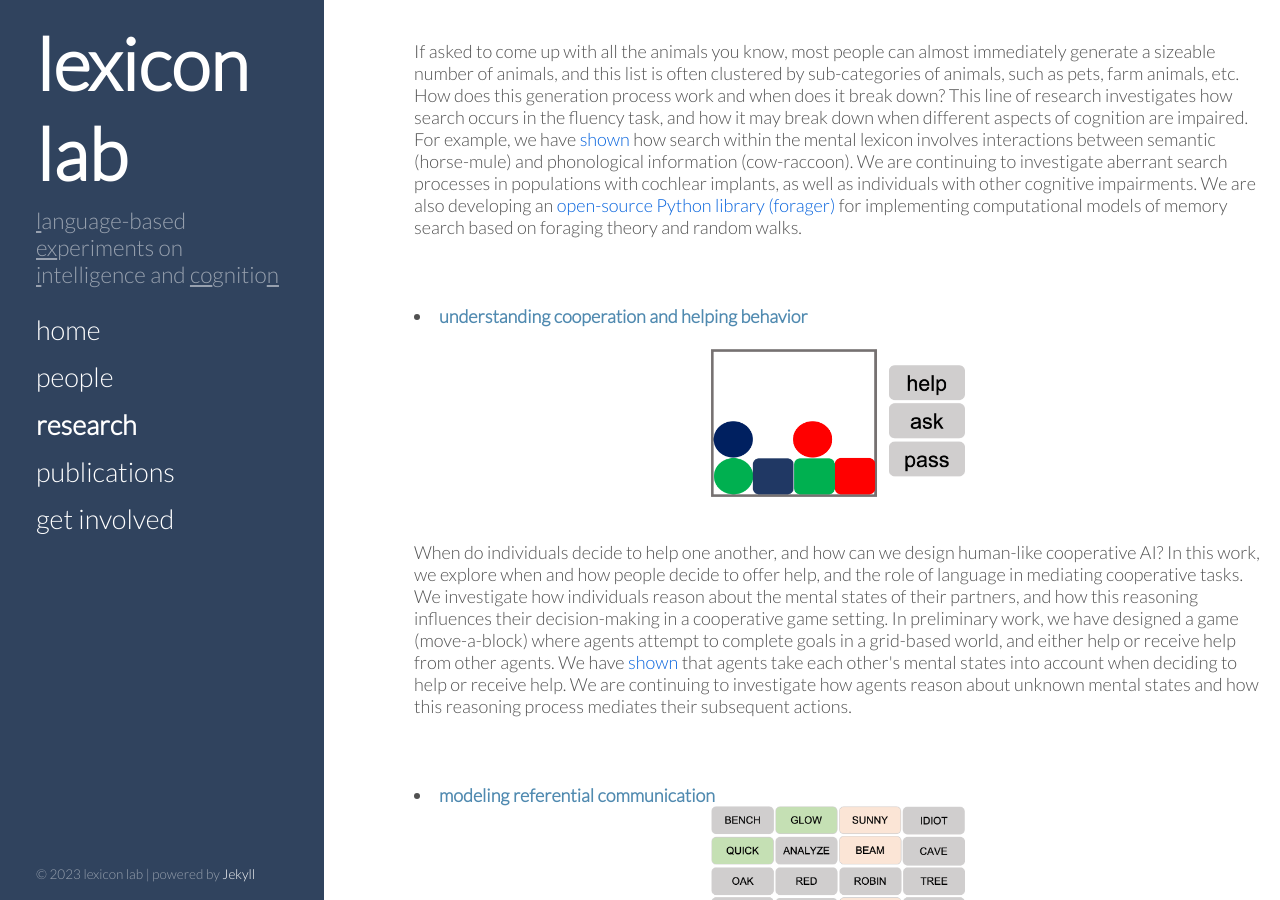
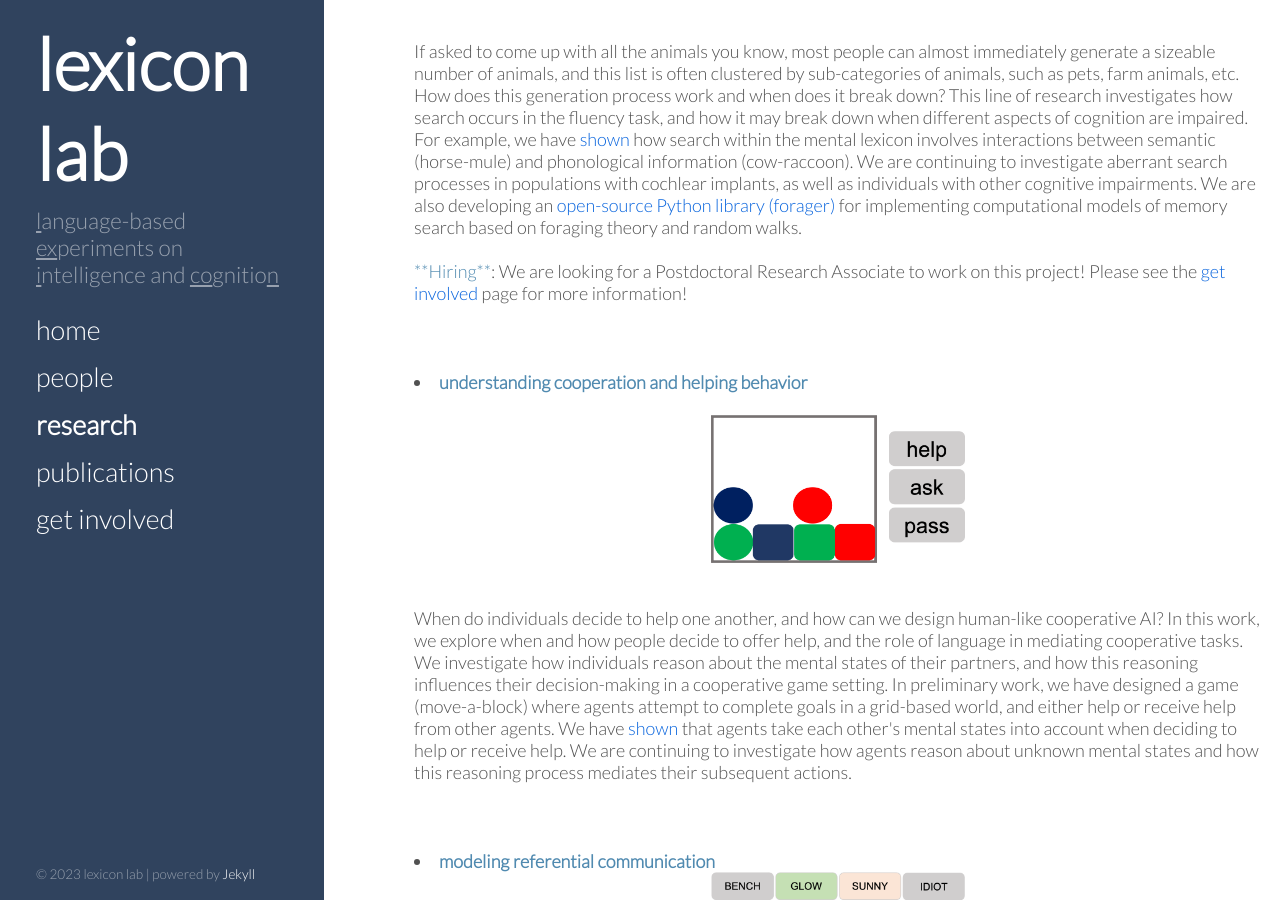
Before and after one commit to thelexiconlab/thelexiconlab.github.io, a Jekyll site: the page built from research.html, in a window 1280 px wide and 900 px high, scrolled down 662 px. Built offline with Jekyll 4.4.1, drawn with Linux system fonts in a browser that asks for light colours; Markdown is read by kramdown in place of the engine named in the settings.

Commit message:
research

```diff
--- a/research.html
+++ b/research.html
@@ -36,7 +36,11 @@ cognition are impaired. For example, we have <a href="https://psyarxiv.com/2bazx
 the mental lexicon involves interactions between semantic (horse-mule) and phonological information (cow-raccoon).
 We are continuing to investigate aberrant search processes in populations with cochlear implants, as well as individuals
 with other cognitive impairments. We are also developing an <a href="https://psyarxiv.com/3y9df" target="_blank">open-source Python library (forager)</a> for implementing
-computational models of memory search based on foraging theory and random walks.<br></li>
+computational models of memory search based on foraging theory and random walks.<br><br>
+
+<span style="color:#508AB0">**Hiring**</span>: We are looking for a Postdoctoral Research Associate to work on this project! Please see the <a href="https://thelexiconlab.github.io/get%20involved/">get involved</a> page for more information!<br>
+
+</li>
 
 <hr style="height:10pt; visibility:hidden;">
 <li> <strong><span style="color:#508AB0">understanding cooperation and helping behavior</span></strong><br><br>
```
